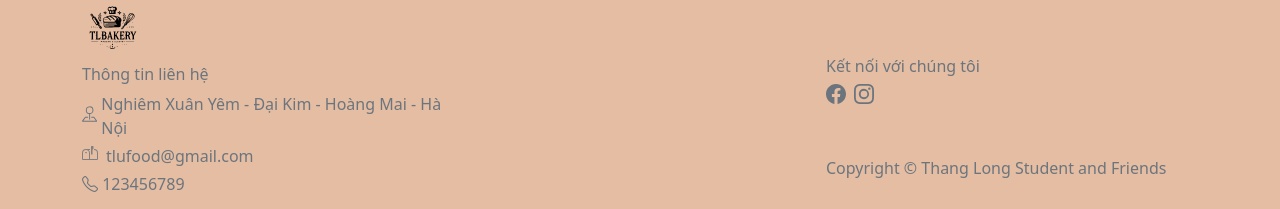
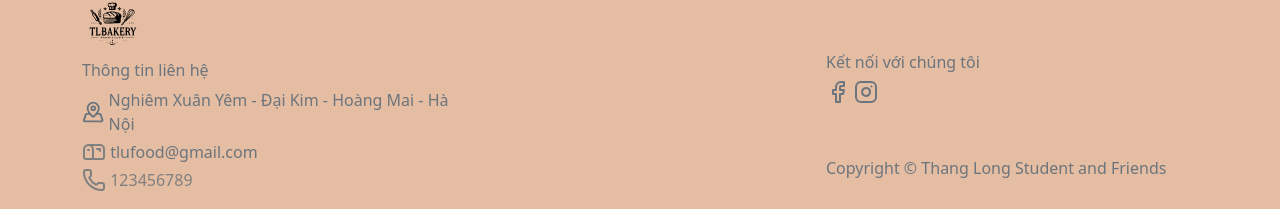
Before and after one commit to namdo21917/bakery-web, a React (Vite) app in the folder frontend/: page / in a window 1280 px wide. Shown: the part 588-797 px from the top of the page. Built offline with nearby package versions, Linux system fonts and the light colour scheme; no server answers.

Commit message:
Update icon

```diff
--- a/frontend/src/components/Footer.jsx
+++ b/frontend/src/components/Footer.jsx
@@ -1,6 +1,7 @@
 import {Container} from "react-bootstrap";
 
 import gray from "../assets/grayLogo.svg";
+import {Facebook, Instagram, Mailbox, MapPinned, Phone} from "lucide-react";
 
 function Footer() {
     return (
@@ -19,23 +20,8 @@ function Footer() {
                                 Thông tin liên hệ
                             </h6>
                             <p className="text-secondary mt-2 mb-1 flex align-items-center">
-                                <svg
-                                    xmlns="http://www.w3.org/2000/svg"
-                                    width="16"
-                                    height="16"
-                                    fill="currentColor"
-                                    className="bi bi-pin-map mb-1 me-1"
-                                    viewBox="0 0 16 16"
-                                >
-                                    <path
-                                        fill-rule="evenodd"
-                                        d="M3.1 11.2a.5.5 0 0 1 .4-.2H6a.5.5 0 0 1 0 1H3.75L1.5 15h13l-2.25-3H10a.5.5 0 0 1 0-1h2.5a.5.5 0 0 1 .4.2l3 4a.5.5 0 0 1-.4.8H.5a.5.5 0 0 1-.4-.8z"
-                                    />
-                                    <path
-                                        fill-rule="evenodd"
-                                        d="M8 1a3 3 0 1 0 0 6 3 3 0 0 0 0-6M4 4a4 4 0 1 1 4.5 3.969V13.5a.5.5 0 0 1-1 0V7.97A4 4 0 0 1 4 3.999z"
-                                    />
-                                </svg>
+                                <MapPinned/>
+                                &nbsp;
                                 <span>
                                     {" "}
                                     Nghiêm Xuân Yêm - Đại Kim - Hoàng Mai - Hà
@@ -43,53 +29,23 @@ function Footer() {
                                 </span>
                             </p>
                             <div className="mb-1 flex align-items-center" style={{color: "gray"}}>
-                                <svg
-                                    xmlns="http://www.w3.org/2000/svg"
-                                    width="16"
-                                    height="16"
-                                    fill="currentColor"
-                                    className="bi bi-mailbox-flag mb-1 me-2"
-                                    viewBox="0 0 16 16"
-                                >
-                                    <path
-                                        d="M10.5 8.5V3.707l.854-.853A.5.5 0 0 0 11.5 2.5v-2A.5.5 0 0 0 11 0H9.5a.5.5 0 0 0-.5.5v8zM5 7c0 .334-.164.264-.415.157C4.42 7.087 4.218 7 4 7s-.42.086-.585.157C3.164 7.264 3 7.334 3 7a1 1 0 0 1 2 0"/>
-                                    <path
-                                        d="M4 3h4v1H6.646A4 4 0 0 1 8 7v6h7V7a3 3 0 0 0-3-3V3a4 4 0 0 1 4 4v6a1 1 0 0 1-1 1H1a1 1 0 0 1-1-1V7a4 4 0 0 1 4-4m0 1a3 3 0 0 0-3 3v6h6V7a3 3 0 0 0-3-3"/>
-                                </svg>
+                                <Mailbox/>
+                                &nbsp;
                                 <span className="text-secondary">tlufood@gmail.com</span>
                             </div>
 
-                            <div>
-                                <i class="bi bi-telephone"></i>
+                            <div className="mb-1 flex align-items-center" style={{color: "gray"}}>
+                                <Phone/>
+                                &nbsp;
                                 <span> 123456789</span>
                             </div>
                         </div>
                         <div className="col-md-4 d-flex flex-column">
                             <h6>Kết nối với chúng tôi</h6>
                             <div className="mb-auto flex align-items-center">
-                                <svg
-                                    xmlns="http://www.w3.org/2000/svg"
-                                    width="20"
-                                    height="20"
-                                    fill="currentColor"
-                                    class="bi bi-facebook"
-                                    viewBox="0 0 16 16 "
-                                    style={{marginRight: "8px"}}
-                                >
-                                    <path
-                                        d="M16 8.049c0-4.446-3.582-8.05-8-8.05C3.58 0-.002 3.603-.002 8.05c0 4.017 2.926 7.347 6.75 7.951v-5.625h-2.03V8.05H6.75V6.275c0-2.017 1.195-3.131 3.022-3.131.876 0 1.791.157 1.791.157v1.98h-1.009c-.993 0-1.303.621-1.303 1.258v1.51h2.218l-.354 2.326H9.25V16c3.824-.604 6.75-3.934 6.75-7.951"/>
-                                </svg>
-                                <svg
-                                    xmlns="http://www.w3.org/2000/svg"
-                                    width="20"
-                                    height="20"
-                                    fill="currentColor"
-                                    class="bi bi-instagram"
-                                    viewBox="0 0 16 16"
-                                >
-                                    <path
-                                        d="M8 0C5.829 0 5.556.01 4.703.048 3.85.088 3.269.222 2.76.42a3.9 3.9 0 0 0-1.417.923A3.9 3.9 0 0 0 .42 2.76C.222 3.268.087 3.85.048 4.7.01 5.555 0 5.827 0 8.001c0 2.172.01 2.444.048 3.297.04.852.174 1.433.372 1.942.205.526.478.972.923 1.417.444.445.89.719 1.416.923.51.198 1.09.333 1.942.372C5.555 15.99 5.827 16 8 16s2.444-.01 3.298-.048c.851-.04 1.434-.174 1.943-.372a3.9 3.9 0 0 0 1.416-.923c.445-.445.718-.891.923-1.417.197-.509.332-1.09.372-1.942C15.99 10.445 16 10.173 16 8s-.01-2.445-.048-3.299c-.04-.851-.175-1.433-.372-1.941a3.9 3.9 0 0 0-.923-1.417A3.9 3.9 0 0 0 13.24.42c-.51-.198-1.092-.333-1.943-.372C10.443.01 10.172 0 7.998 0zm-.717 1.442h.718c2.136 0 2.389.007 3.232.046.78.035 1.204.166 1.486.275.373.145.64.319.92.599s.453.546.598.92c.11.281.24.705.275 1.485.039.843.047 1.096.047 3.231s-.008 2.389-.047 3.232c-.035.78-.166 1.203-.275 1.485a2.5 2.5 0 0 1-.599.919c-.28.28-.546.453-.92.598-.28.11-.704.24-1.485.276-.843.038-1.096.047-3.232.047s-2.39-.009-3.233-.047c-.78-.036-1.203-.166-1.485-.276a2.5 2.5 0 0 1-.92-.598 2.5 2.5 0 0 1-.6-.92c-.109-.281-.24-.705-.275-1.485-.038-.843-.046-1.096-.046-3.233s.008-2.388.046-3.231c.036-.78.166-1.204.276-1.486.145-.373.319-.64.599-.92s.546-.453.92-.598c.282-.11.705-.24 1.485-.276.738-.034 1.024-.044 2.515-.045zm4.988 1.328a.96.96 0 1 0 0 1.92.96.96 0 0 0 0-1.92m-4.27 1.122a4.109 4.109 0 1 0 0 8.217 4.109 4.109 0 0 0 0-8.217m0 1.441a2.667 2.667 0 1 1 0 5.334 2.667 2.667 0 0 1 0-5.334"/>
-                                </svg>
+                                <Facebook/>
+                                &nbsp;
+                                <Instagram/>
                             </div>
                             <p>Copyright © Thang Long Student and Friends</p>
                         </div>
```
Also changed, not shown: frontend/src/components/Header.jsx (+4 -4 lines).
